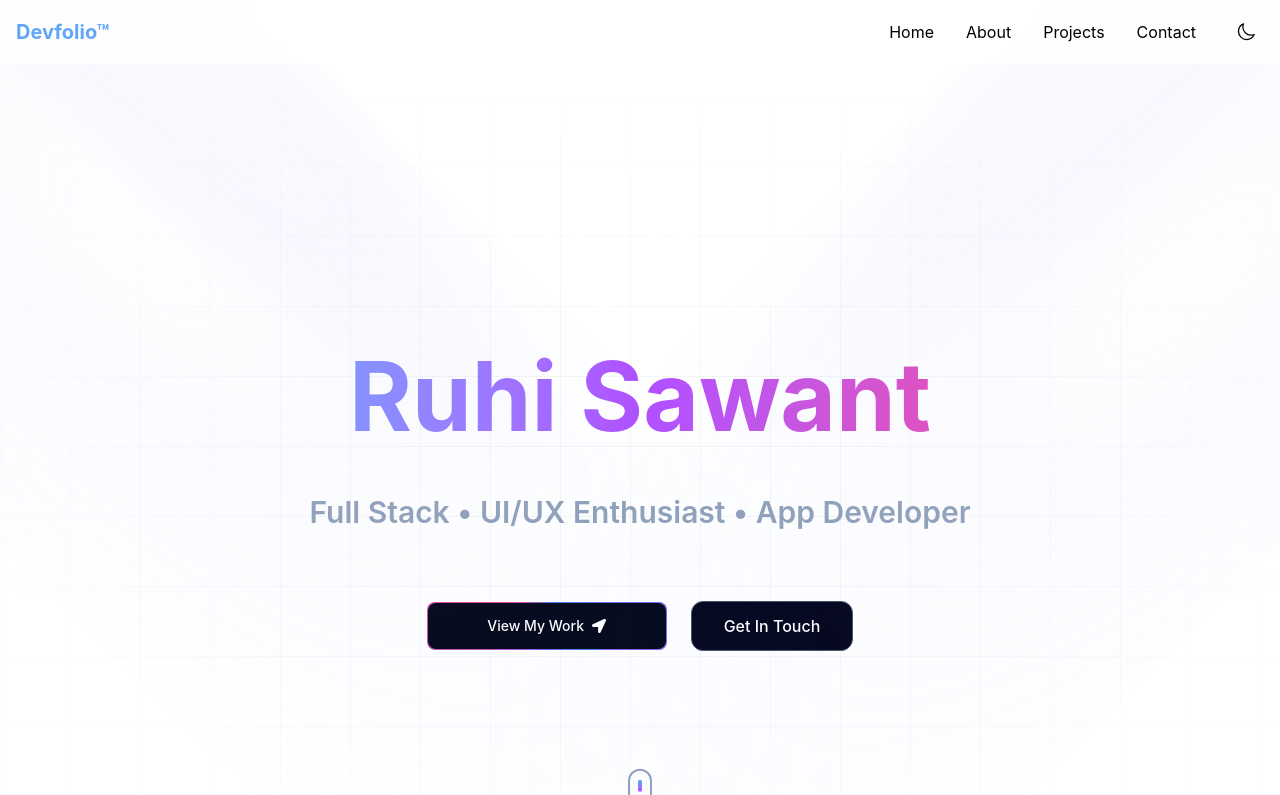
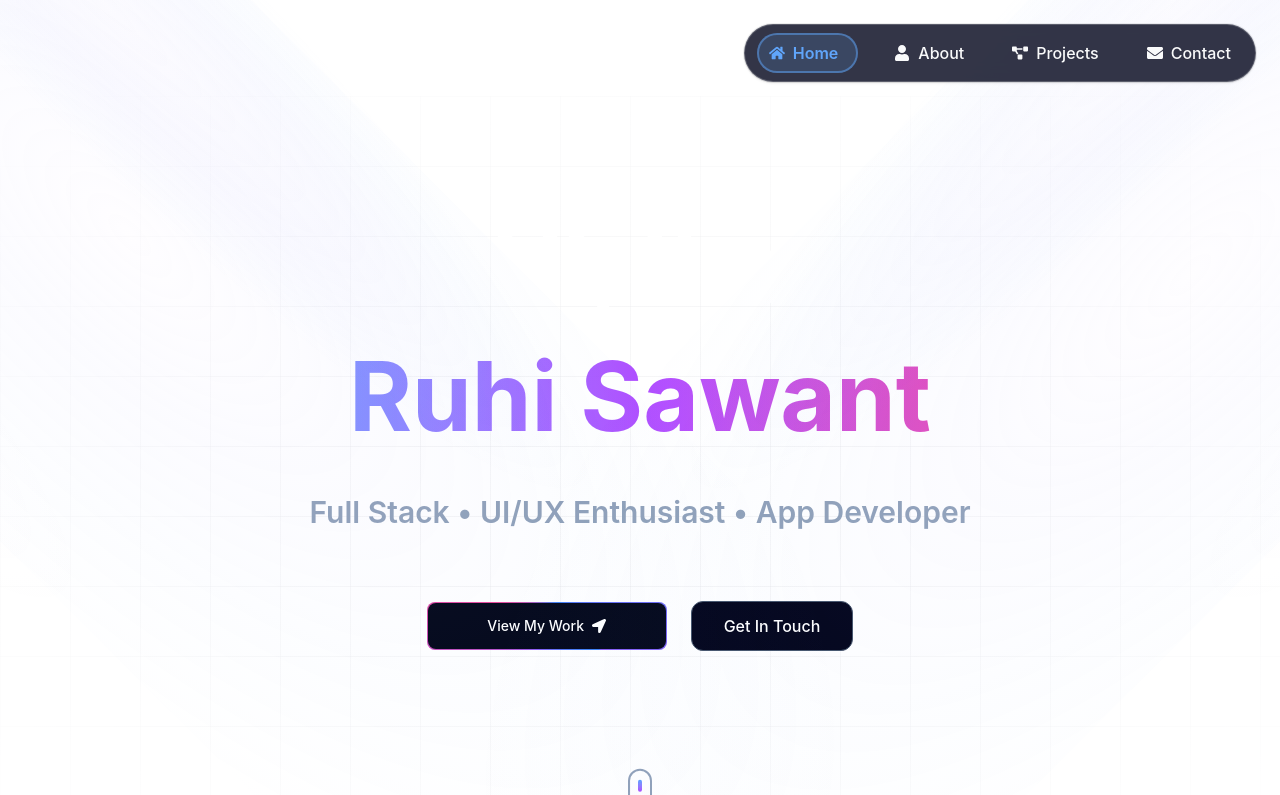
Before and after one commit to Ruhisawant/ruhisawant.github.io, a Next.js app: page / in a window 1280 px wide. Shown: the top 795 px of the page. Built offline with nearby package versions, Linux system fonts and the light colour scheme.

Commit message:
Navbar completion

```diff
--- a/src/app/components/Navbar.tsx
+++ /dev/null
@@ -1,131 +0,0 @@
-'use client'
-
-import Link from 'next/link'
-import { useState } from 'react'
-import { useTheme } from '../context/ThemeContext'
-import { motion, AnimatePresence } from 'framer-motion'
-import { SunIcon, MoonIcon, Bars3Icon, XMarkIcon } from '@heroicons/react/24/outline'
-
-export default function Navbar() {
-  const { theme, toggleTheme } = useTheme()
-  const [isMobileMenuOpen, setIsMobileMenuOpen] = useState(false)
-
-  const toggleMobileMenu = () => {
-    setIsMobileMenuOpen(!isMobileMenuOpen)
-  }
-
-  const menuItems = [
-    { href: '/', label: 'Home' },
-    { href: '/about', label: 'About' },
-    { href: '/projects', label: 'Projects' },
-    { href: '/contact', label: 'Contact' },
-  ]
-
-  return (
-    <nav className='fixed w-full bg-white/80 dark:bg-dark/80 backdrop-blur-sm z-50'>
-      <div className='container max-w-7xl mx-auto px-4'>
-        <div className='flex items-center justify-between h-16'>
-          <Link href='/' className='text-xl font-bold text-primary'>
-            Devfolio&trade;
-          </Link>
-
-          {/* Desktop Menu */}
-          <div className='hidden md:flex items-center space-x-8'>
-            {menuItems.map((item) => (
-              <Link
-                key={item.href}
-                href={item.href}
-                className='hover:text-primary transition-colors'
-              >
-                {item.label}
-              </Link>
-            ))}
-            <motion.button
-              onClick={toggleTheme}
-              className='p-2 rounded-lg hover:bg-gray-100 dark:hover:bg-gray-800 transition-colors'
-              whileHover={{ scale: 1.1 }}
-              whileTap={{ scale: 0.9 }}
-            >
-              {theme === 'dark' ? (
-                <SunIcon className='h-5 w-5' />
-              ) : (
-                <MoonIcon className='h-5 w-5' />
-              )}
-            </motion.button>
-          </div>
-
-          {/* Mobile Menu Button */}
-          <motion.button
-            className='md:hidden p-2 rounded-lg hover:bg-gray-100 dark:hover:bg-gray-800 transition-colors'
-            onClick={toggleMobileMenu}
-            whileHover={{ scale: 1.1 }}
-            whileTap={{ scale: 0.9 }}
-          >
-            {isMobileMenuOpen ? (
-              <XMarkIcon className='h-6 w-6' />
-            ) : (
-              <Bars3Icon className='h-6 w-6' />
-            )}
-          </motion.button>
-        </div>
-
-        {/* Mobile Menu */}
-        <AnimatePresence>
-          {isMobileMenuOpen && (
-            <motion.div
-              initial={{ opacity: 0, height: 0 }}
-              animate={{ opacity: 1, height: 'auto' }}
-              exit={{ opacity: 0, height: 0 }}
-              transition={{ duration: 0.3 }}
-              className='md:hidden'
-            >
-              <div className='py-4 space-y-4'>
-                {menuItems.map((item, index) => (
-                  <motion.div
-                    key={item.href}
-                    initial={{ opacity: 0, x: -20 }}
-                    animate={{ opacity: 1, x: 0 }}
-                    transition={{ delay: index * 0.1 }}
-                  >
-                    <Link
-                      href={item.href}
-                      className='block py-2 hover:text-primary transition-colors'
-                      onClick={() => setIsMobileMenuOpen(false)}
-                    >
-                      {item.label}
-                    </Link>
-                  </motion.div>
-                ))}
-                <motion.div
-                  initial={{ opacity: 0, x: -20 }}
-                  animate={{ opacity: 1, x: 0 }}
-                  transition={{ delay: menuItems.length * 0.1 }}
-                >
-                  <button
-                    onClick={() => {
-                      toggleTheme()
-                      setIsMobileMenuOpen(false)
-                    }}
-                    className='flex items-center py-2 hover:text-primary transition-colors'
-                  >
-                    {theme === 'dark' ? (
-                      <>
-                        <SunIcon className='h-5 w-5 mr-2' />
-                        Light Mode
-                      </>
-                    ) : (
-                      <>
-                        <MoonIcon className='h-5 w-5 mr-2' />
-                        Dark Mode
-                      </>
-                    )}
-                  </button>
-                </motion.div>
-              </div>
-            </motion.div>
-          )}
-        </AnimatePresence>
-      </div>
-    </nav>
-  )
-}
--- /dev/null
+++ b/src/app/components/ui/FloatingNavbar.tsx
@@ -0,0 +1,115 @@
+'use client'
+import React, { JSX, useState } from 'react'
+import { usePathname } from 'next/navigation'
+import { cn } from '@/src/utils/cn'
+import { motion, AnimatePresence, useScroll, useMotionValueEvent } from 'motion/react'
+
+export const FloatingNavbar = ({
+  navItems,
+  className,
+}: {
+  navItems: {
+    name: string
+    link: string
+    icon?: JSX.Element
+  }[]
+  className?: string
+}) => {
+  const { scrollYProgress } = useScroll()
+  const [visible, setVisible] = useState(true)
+  const [lastScrollY, setLastScrollY] = useState(0)
+  const pathname = usePathname()
+
+  useMotionValueEvent(scrollYProgress, 'change', (current) => {
+    if (typeof current === 'number') {
+      const currentScrollY = current * (document.documentElement.scrollHeight - window.innerHeight)
+
+      if (currentScrollY < 50) {
+        setVisible(true)
+      } else {
+        if (currentScrollY < lastScrollY) {
+          setVisible(true)
+        } else {
+          setVisible(false)
+        }
+      }
+
+      setLastScrollY(currentScrollY)
+    }
+  })
+
+  const isActive = (link: string) => {
+    if (link === '/') {
+      return pathname === '/'
+    }
+    return pathname.startsWith(link)
+  }
+
+  return (
+    <AnimatePresence mode='wait'>
+      <motion.div
+        initial={{
+          opacity: 1,
+          y: 0,
+        }}
+        animate={{
+          y: visible ? 0 : -100,
+          opacity: visible ? 1 : 0,
+        }}
+        transition={{
+          duration: 0.3,
+          ease: 'easeInOut'
+        }}
+        className={cn(
+          'flex max-w-fit fixed top-6 right-6 border border-transparent rounded-full shadow-[0px_2px_3px_-1px_rgba(0,0,0,0.1),0px_1px_0px_0px_rgba(25,28,33,0.02),0px_0px_0px_1px_rgba(25,28,33,0.08)] backdrop-blur-md z-[5000] px-3 py-2 items-center justify-center space-x-6 border-white/[0.2] bg-[var(--color-bg)]/80 backdrop-blur-sm',
+          className
+        )}
+      >
+        {navItems.map((navItem: any, idx: number) => {
+          const active = isActive(navItem.link)
+          return (
+            <a
+              key={`link=${idx}`}
+              href={navItem.link}
+              className={cn(
+                'relative items-center flex space-x-2 transition-all duration-300 hover:scale-105 group px-3 py-2 rounded-full',
+                active
+                  ? 'text-[var(--color-primary)] bg-[var(--color-primary)]/10'
+                  : 'text-[var(--color-light)] hover:text-[var(--color-primary)] hover:bg-[var(--color-dark)]/50'
+              )}
+            >
+              <span
+                className={cn(
+                  'transition-all duration-300',
+                  active ? 'text-[var(--color-primary)]' : 'group-hover:text-[var(--color-primary)]'
+                )}
+              >
+                {navItem.icon}
+              </span>
+              <span
+                className={cn(
+                  'text-base font-medium transition-all duration-300',
+                  'hidden sm:block',
+                  active && 'font-semibold'
+                )}
+              >
+                {navItem.name}
+              </span>
+              {active && (
+                <motion.div
+                  className='absolute inset-0 rounded-full border-2 border-[var(--color-primary)]/50 bg-[var(--color-primary)]/5'
+                  layoutId='activeTab'
+                  transition={{
+                    type: 'spring',
+                    bounce: 0.2,
+                    duration: 0.6
+                  }}
+                />
+              )}
+            </a>
+          )
+        })}
+      </motion.div>
+    </AnimatePresence>
+  )
+}
--- a/src/app/globals.css
+++ b/src/app/globals.css
@@ -1,15 +1,12 @@
 @import 'tailwindcss';
 
 @theme {
-  /* --color-primary: #007AFF; */
-  --color-secondary: #6B7280;
-  --color-dark: #1F2937;
-  --color-light: #F9FAFB;
-  --color-text: #000000;
-  /* --color-bg: #ffffff; */
-
   --color-bg: #000319;
   --color-primary: #60a5fa;
+  --color-secondary: #6b7280;
+  --color-dark: #1f2937;
+  --color-light: #f9fafb;
+  --color-text: #000;
 
   --font-sans: 'Inter', sans-serif;
 
--- a/src/app/layout.tsx
+++ b/src/app/layout.tsx
@@ -1,8 +1,9 @@
+import Footer from './components/Footer'
 import type { Metadata } from 'next'
 import { Geist, Geist_Mono } from 'next/font/google'
 import { ThemeProvider } from './context/ThemeContext'
-import Navbar from './components/Navbar'
-import Footer from './components/Footer'
+import { FloatingNavbar } from './components/ui/FloatingNavbar'
+import { FaHome, FaUser, FaProjectDiagram, FaEnvelope } from 'react-icons/fa'
 import './globals.css'
 
 const geistSans = Geist({
@@ -29,7 +30,12 @@ export default function RootLayout({
     <html lang='en'>
       <body className={`bg-white transition-colors dark:bg-bg dark:text-white ${geistSans.variable} ${geistMono.variable}`}>
         <ThemeProvider>
-          <Navbar />
+          <FloatingNavbar navItems={[
+            {name: 'Home', link: '/', icon: <FaHome />},
+            {name: 'About', link: '/about', icon: <FaUser />},
+            {name: 'Projects', link: '/projects', icon: <FaProjectDiagram />},
+            {name: 'Contact', link: '/contact', icon: <FaEnvelope />},
+          ]}/>
           <main className='min-h-screen pt-24'>
             {children}
           </main>
--- a/src/app/page.tsx
+++ b/src/app/page.tsx
@@ -4,10 +4,10 @@ import Approach from './components/Approach'
 
 export default function Home() {
   return (
-    <main>
+    <>
       <Hero />
       <Projects />
       <Approach />
-    </main>
+    </>
   )
 }
```
